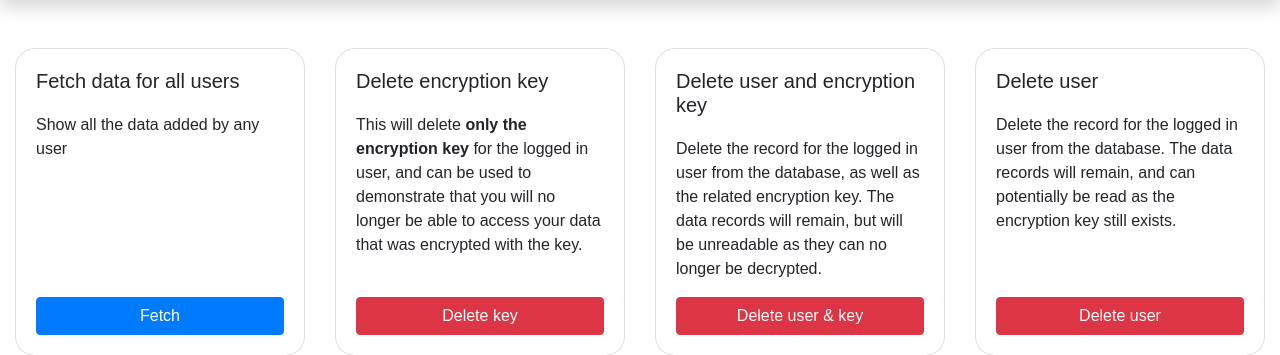
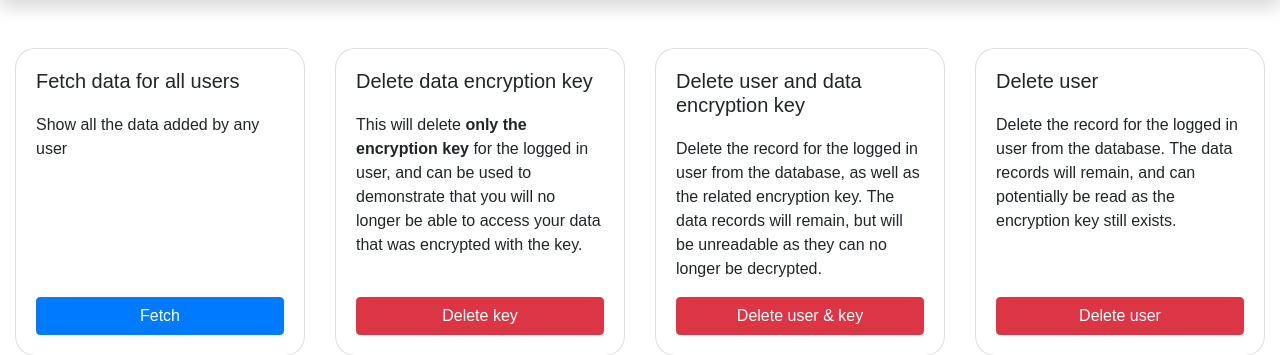
Before and after one commit to to-mc/flask-mongodb-cryptoshredding-example, a Flask app: page /admin in a window 1280 px wide. Shown: the part 86-441 px from the top of the page. Run offline with Flask 2, Linux system fonts and the light colour scheme; the visitor is signed in with stand-in values (Sample User, id 1); parts of the project's set-up code (start-up, migrations or seed data) failed here and were passed over; some libraries are stand-ins or nearby versions; some web fonts are replaced.

Commit message:
typo/copy fixes

```diff
--- a/flaskapp/templates/includes/data_table_allusers.html
+++ b/flaskapp/templates/includes/data_table_allusers.html
@@ -5,7 +5,7 @@
                 src="{{ url_for('static', filename='img/document.png') }}">
             Data for all users</h5>
         <p>We tried to decrypt all the data in the database using the relevant data encryption keys. Rows in green
-            represent documentswith encrypted fields that were successfully decrypted, and rows in red show documents
+            represent documents with encrypted fields that were successfully decrypted, and rows in red show documents
             containing data we can't decrypt as the data encryption key could not be found.</p>
         <p>For the documents we couldn't decrypt, we only see useless ciphertext for the <strong>Username</strong> and
             <strong>Value</strong>.
--- a/flaskapp/views.py
+++ b/flaskapp/views.py
@@ -131,7 +131,7 @@ def admin():
             "submit_text": "Fetch",
         },
         {
-            "title": "Delete encryption key",
+            "title": "Delete data encryption key",
             "text": (
                 "This will delete <strong>only the encryption key</strong> for the logged in user,"
                 " and can be used to demonstrate that you will no longer be able to access your"
@@ -141,7 +141,7 @@ def admin():
             "submit_text": "Delete key",
         },
         {
-            "title": "Delete user and encryption key",
+            "title": "Delete user and data encryption key",
             "text": (
                 "Delete the record for the logged in user from the database, as well as the"
                 " related encryption key. The data records will remain, but will be unreadable as"
```
